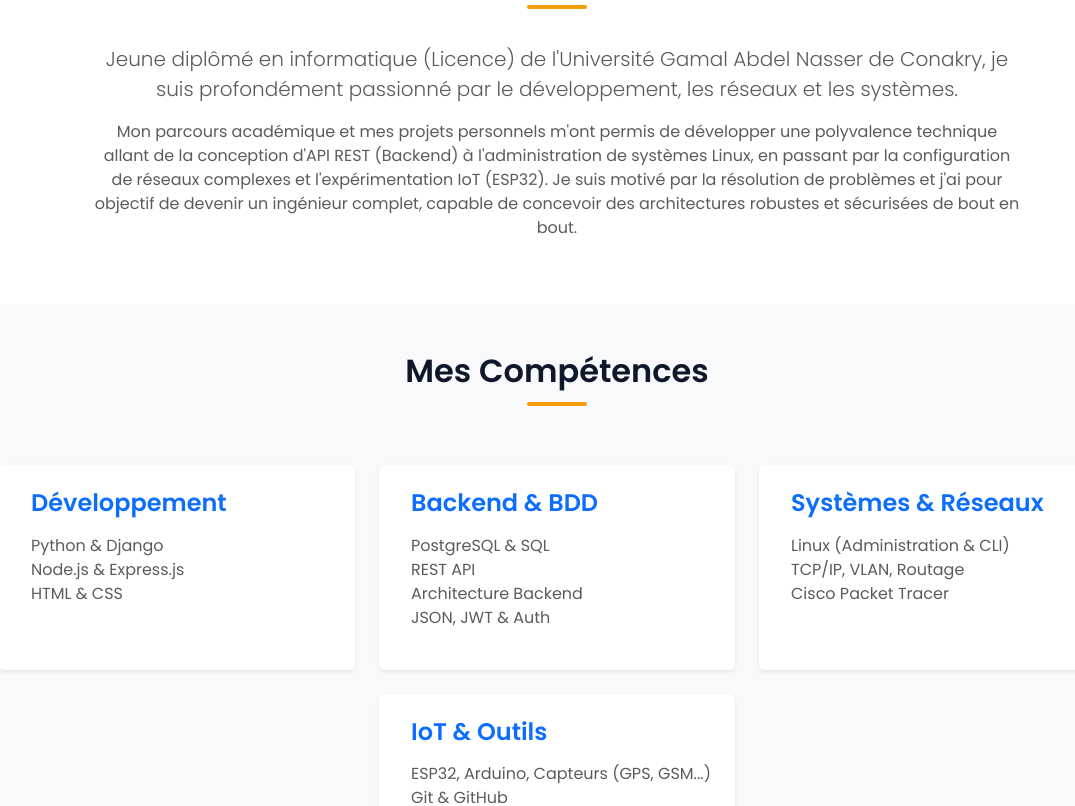
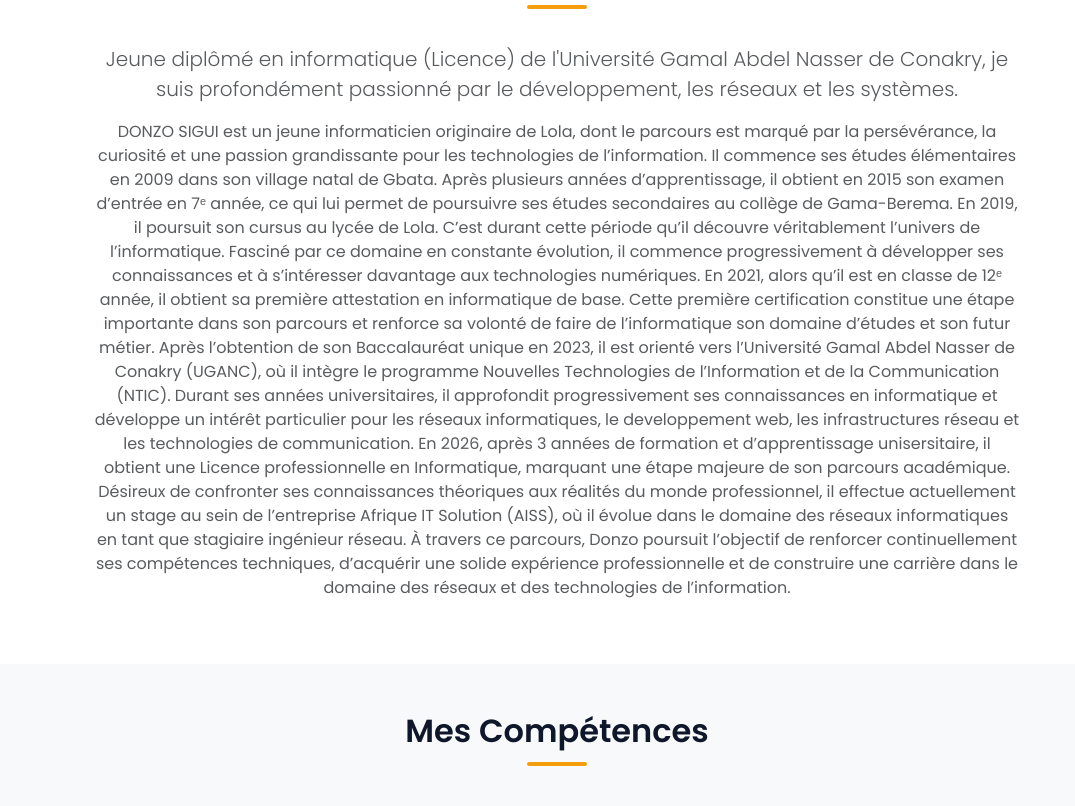
Before and after one commit to DONZO-sigui/portfolio, a React (Vite) app in the folder frontend/: page / in a window 1280 px wide. Shown: the part 960-1766 px from the top of the page, without its empty margins (83-1158 px from the left). Built offline with nearby package versions, Linux system fonts and the light colour scheme; no server answers.

Commit message:
mettre à jour

```diff
--- a/frontend/index.html
+++ b/frontend/index.html
@@ -5,7 +5,7 @@
     <link rel="icon" type="image/svg+xml" href="/vite.svg" />
     <meta name="viewport" content="width=device-width, initial-scale=1.0" />
     <meta name="description" content="Portfolio de Sigui Donzo, jeune diplômé en informatique passionné par le backend, les systèmes Linux, les réseaux et l'IoT." />
-    <title>Sigui Donzo — Développeur Backend & Systèmes</title>
+    <title>Portfolio-donzo</title>
   </head>
   <body>
     <div id="root"></div>
--- a/frontend/src/pages/public/Home.jsx
+++ b/frontend/src/pages/public/Home.jsx
@@ -42,7 +42,22 @@ const Home = () => {
                 je suis profondément passionné par le développement, les réseaux et les systèmes.
               </p>
               <p className="text-muted">
-                Mon parcours académique et mes projets personnels m'ont permis de développer une polyvalence technique allant de la conception d'API REST (Backend) à l'administration de systèmes Linux, en passant par la configuration de réseaux complexes et l'expérimentation IoT (ESP32). Je suis motivé par la résolution de problèmes et j'ai pour objectif de devenir un ingénieur complet, capable de concevoir des architectures robustes et sécurisées de bout en bout.
+              DONZO SIGUI est un jeune informaticien originaire de Lola, dont le parcours est marqué par la persévérance, la curiosité et une passion grandissante pour les technologies de l’information.
+
+              Il commence ses études élémentaires en 2009 dans son village natal de Gbata. Après plusieurs années d’apprentissage, il obtient en 2015 son examen d’entrée en 7ᵉ année, ce qui lui permet de poursuivre ses études secondaires au collège de Gama-Berema.
+
+              En 2019, il poursuit son cursus au lycée de Lola. C’est durant cette période qu’il découvre véritablement l’univers de l’informatique. Fasciné par ce domaine en constante évolution, il commence progressivement à développer ses connaissances et à s’intéresser davantage aux technologies numériques.
+
+              En 2021, alors qu’il est en classe de 12ᵉ année, il obtient sa première attestation en informatique de base. Cette première certification constitue une étape importante dans son parcours et renforce sa volonté de faire de l’informatique son domaine d’études et son futur métier.
+
+              Après l’obtention de son Baccalauréat unique en 2023, il est orienté vers l’Université Gamal Abdel Nasser de Conakry (UGANC), où il intègre le programme Nouvelles Technologies de l’Information et de la Communication (NTIC).
+              Durant ses années universitaires, il approfondit progressivement ses connaissances en informatique et développe un intérêt particulier pour les réseaux informatiques, le developpement web, les infrastructures réseau et les technologies de communication.
+
+              En 2026, après 3 années de formation et d’apprentissage unisersitaire, il obtient une Licence professionnelle en Informatique, marquant une étape majeure de son parcours académique.
+
+              Désireux de confronter ses connaissances théoriques aux réalités du monde professionnel, il effectue actuellement un stage au sein de l’entreprise Afrique IT Solution (AISS), où il évolue dans le domaine des réseaux informatiques en tant que stagiaire ingénieur réseau.
+
+              À travers ce parcours, Donzo poursuit l’objectif de renforcer continuellement ses compétences techniques, d’acquérir une solide expérience professionnelle et de construire une carrière dans le domaine des réseaux et des technologies de l’information.
               </p>
             </div>
           </div>
@@ -82,7 +97,7 @@ const Home = () => {
               <div className="card h-100 border-0 shadow-sm p-4">
                 <h4 className="text-primary mb-3"><i className="bi bi-hdd-network me-2"></i>Systèmes & Réseaux</h4>
                 <ul className="list-unstyled text-muted">
-                  <li><i className="bi bi-check2 text-success me-2"></i>Linux (Administration & CLI)</li>
+                  <li><i className="bi bi-check2 text-success me-2"></i>Linux (Administration & CLI) debutant </li>
                   <li><i className="bi bi-check2 text-success me-2"></i>TCP/IP, VLAN, Routage</li>
                   <li><i className="bi bi-check2 text-success me-2"></i>Cisco Packet Tracer</li>
                 </ul>
@@ -207,7 +222,7 @@ const Home = () => {
       {/* Footer */}
       <footer className="footer-custom text-center">
         <div className="container">
-          <p className="mb-0">&copy; {new Date().getFullYear()} Sigui Donzo | donzosd63@gmail.com | Tel: 623 713 713</p>
+          <p className="mb-0">&copy; {new Date().getFullYear()} Donzo-services | donzosd63@gmail.com | Tel: 623 713 713</p>
         </div>
       </footer>
     </div>
```
